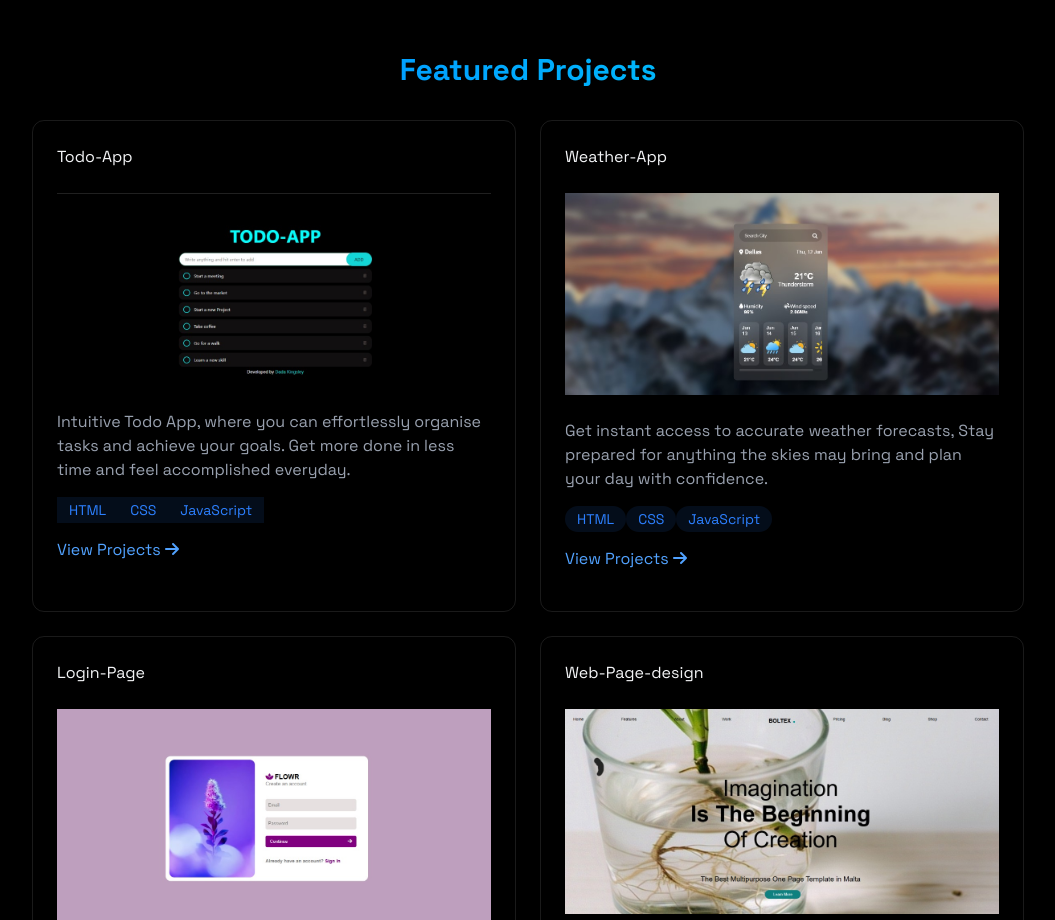
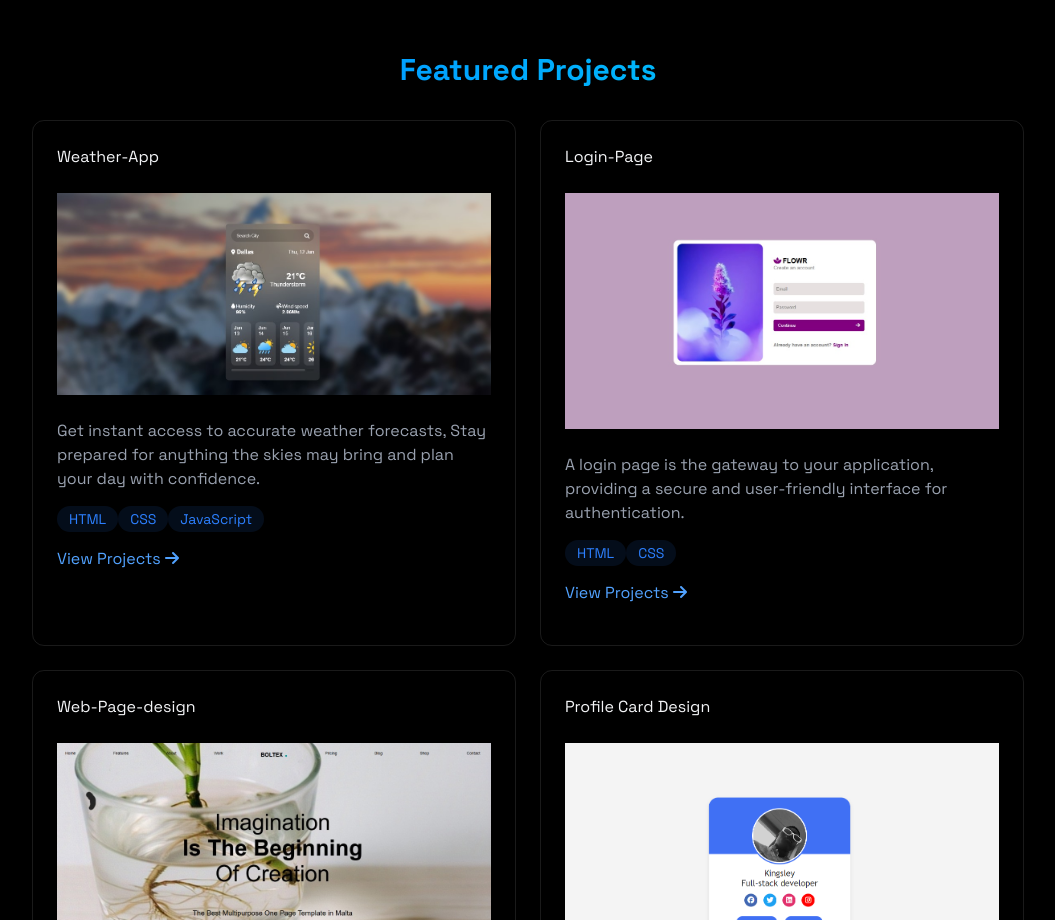
Before and after one commit to King-web-cell-05/kingsley-portfolio, a React (Vite) app: page / in a window 1280 px wide. Shown: the part 1720-2640 px from the top of the page, without its empty margins (112-1167 px from the left). Built offline with nearby package versions, Linux system fonts and the light colour scheme; a web font is replaced by a local one.

Commit message:
Fix: Comment out unused Todo-App component in Projects

```diff
--- a/src/components/Projects.jsx
+++ b/src/components/Projects.jsx
@@ -1,5 +1,5 @@
 import { RevealOnScroll } from "./RevealOnScroll";
-import todoAppImg from "../assets/images/todo_app.jpg";
+// import todoAppImg from "../assets/images/todo_app.jpg";
 import weatherAppImg from "../assets/images/weather-apc-org.jpg";
 import loginPageImg from "../assets/images/login-page.jpg";
 import webPageImg from "../assets/images/web-page-design.jpg";
@@ -17,7 +17,7 @@
           Featured Projects
         </h2>
         <div className="grid grid-cols-1 md:grid-cols-2 gap-6">
-          <div className="p-6 rounded-xl border border-white/10 hover:-translate-y-1 hover:border-blue-500/30 hover:shadow-[0_2px_8px_rgba(59, 130, 246,0.2 )] transition-all">
+          {/* <div className="p-6 rounded-xl border border-white/10 hover:-translate-y-1 hover:border-blue-500/30 hover:shadow-[0_2px_8px_rgba(59, 130, 246,0.2 )] transition-all">
             <h3>Todo-App</h3> <br />
             <img src={todoAppImg} alt="Todo App" /> <br />
             <p className="text-gray-400 mb-4">
@@ -38,7 +38,7 @@
             <div className="flex justify-between items-center">
                 <a target="_blank" rel="noreferral" href="https://king-web-cell-05.github.io/todo-app/" className="text-blue-400 hover: text-blue-300 transition colors my-4">View Projects <i class="fa-solid fa-arrow-right"></i></a>
             </div>
-          </div>
+          </div> */}
 
           <div className="p-6 rounded-xl border border-white/10 hover:-translate-y-1 hover:border-blue-500/30 hover:shadow-[0_2px_8px_rgba(59, 130, 246,0.2 )] transition-all">
             <h3>Weather-App</h3> <br />
```
